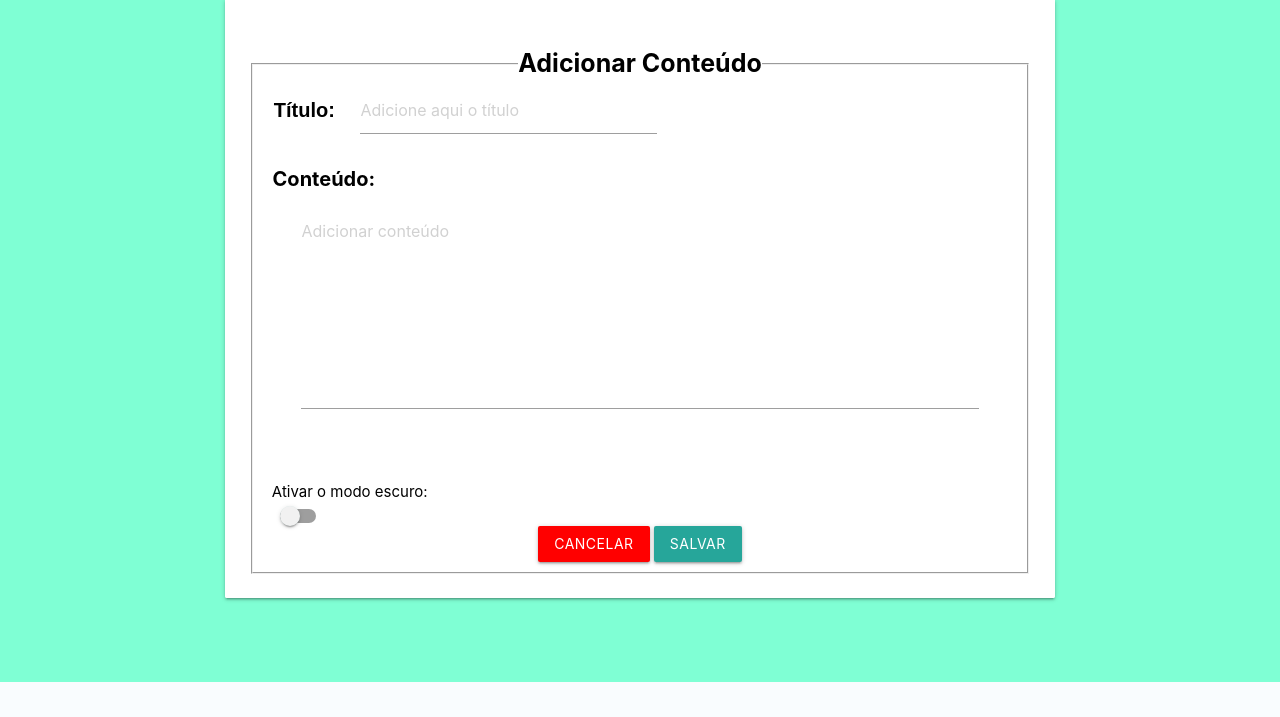
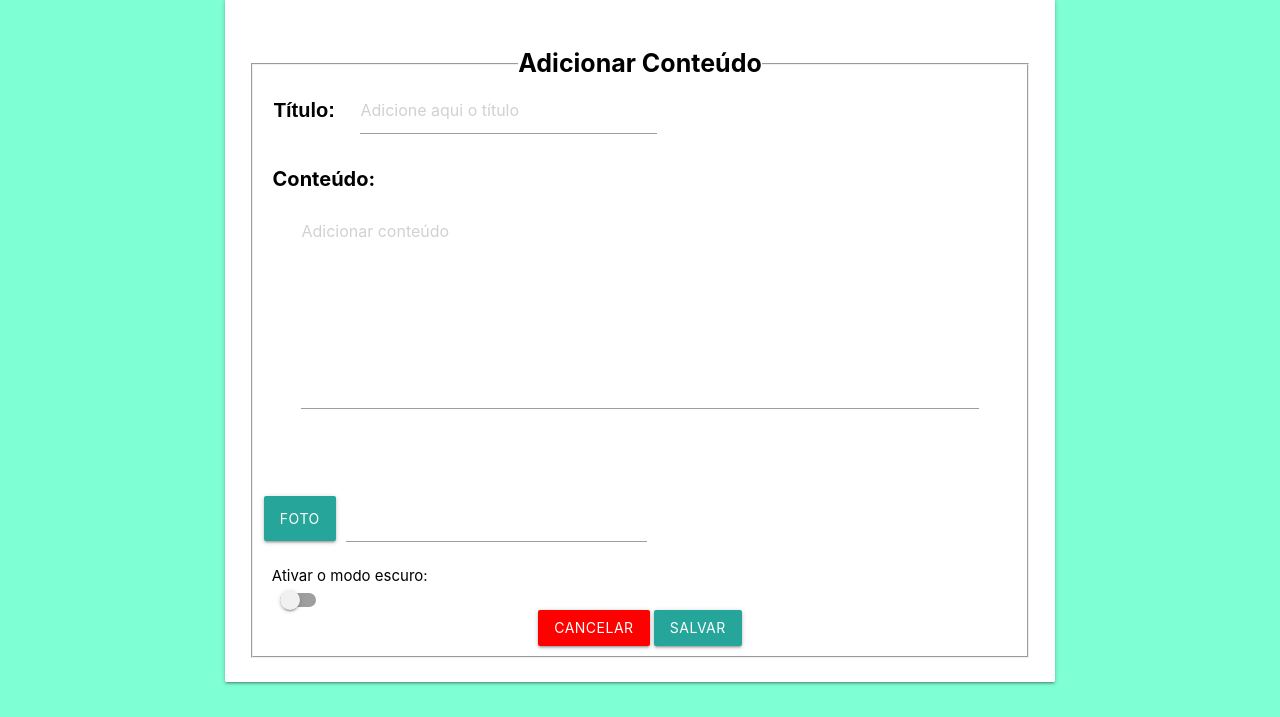
Before and after one commit to Mauriciovaz/TCC-Maur-cio, a PHP site: page /users/materia.php in a window 1280 px wide. Shown: the part 118-835 px from the top of the page. Before the commit the page ends 800 px from the top, so only its background shows below. Run offline with PHP 8.4, Linux system fonts and the light colour scheme; some libraries are stand-ins or nearby versions.

Commit message:
Atualizações foto

```diff
--- /dev/null
+++ b/users/fotos/empty.txt
@@ -0,0 +1 @@
+empty
--- a/users/materia.php
+++ b/users/materia.php
@@ -92,7 +92,7 @@ document.addEventListener('DOMContentLoaded', () => {
         <div class="card-content" id="card">
 
           <br>
-          <form action="../actions/salvar_materia.php" method="POST">
+          <form action="../actions/salvar_materia.php" method="POST" enctype="multipart/form-data">
           <fieldset>
             <legend class="center" style="font-size: 25px; font-weight: bold;">Adicionar Conteúdo</legend>
           <div style="margin-left: 10px; font-size: 20px; font-family: arial; font-weight: bold;">Título:
@@ -117,6 +117,16 @@ document.addEventListener('DOMContentLoaded', () => {
                </script>
           <br>
 
+          <div class="file-field input-field">
+      <div class="btn">
+        <span>Foto</span>
+        <input type="file" name="arquivo">
+      </div>
+      <div class="file-path-wrapper">
+        <input class="file-path validate" type="text" style="max-width: 45%">
+      </div>
+    </div>
+
           <p style="margin-left: 8px;">Ativar o modo escuro:</p>
           <div class="switch">
           <label for="input-dark-mode">
```
Also changed, not shown: actions/salvar_materia.php (+12 -1 lines), users/conteudo.php (+18 -0 lines).
